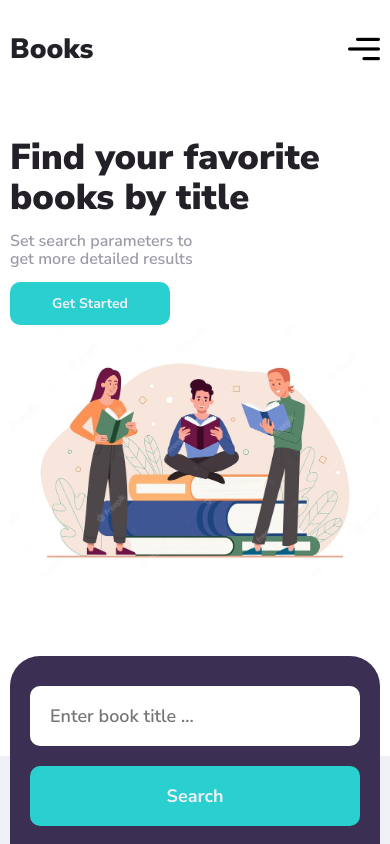
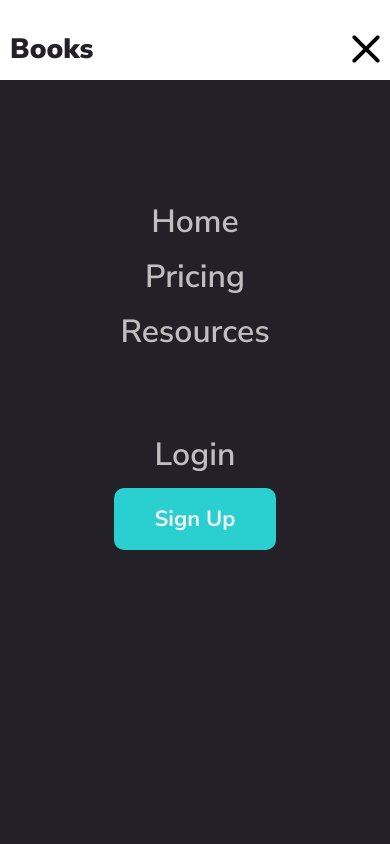
Before and after one commit to kivavlad/Google-books, a React (Create React App) app: page / in a window 390 px wide. Both pictures are taken after a click on the element 364 px from the left and 49 px from the top of the page. Shown: the top 844 px of the page. Built offline with nearby package versions, Linux system fonts and the light colour scheme.

Commit message:
Добавил пагинацию и бургер меню для моб

```diff
--- /dev/null
+++ b/src/components/BurgerMenu/BurgerMenu.jsx
@@ -0,0 +1,23 @@
+import React from "react";
+import style from "./burger.module.scss";
+import { Link } from "react-router-dom";
+
+
+const BurgerMenu = () => {
+
+    return (
+        <div className={style.burger_form}>
+            <div className={style.burger_links}>
+                <Link to="/" className={style.burger_link}>Home</Link>
+                <Link to="/" className={style.burger_link}>Pricing</Link>
+                <Link to="/" className={style.burger_link}>Resources</Link>
+            </div>
+            <div className={style.burger_buttons}>
+                <Link to="/" className={style.burger_link}>Login</Link>
+                <button className={style.burger_button}>Sign Up</button>
+            </div>
+        </div>
+    )
+}
+
+export default BurgerMenu
--- /dev/null
+++ b/src/components/BurgerMenu/burger.module.scss
@@ -0,0 +1,40 @@
+.burger_form {
+    display: flex;
+    flex-direction: column;
+    align-items: center;
+    justify-content: center;
+    gap: 80px;
+}
+
+.burger_links {
+    display: flex;
+    flex-direction: column;
+    align-items: center;
+    margin-top: 120px;
+    gap: 12px;
+}
+
+.burger_link {
+    font-size: 32px;
+    color: var(--gray-100);
+    text-decoration: none;
+}
+
+.burger_buttons {
+    display: flex;
+    flex-direction: column;
+    align-items: center;
+    justify-content: center;
+    gap: 12px;
+}
+
+.burger_button {
+    font-size: 22px;
+    font-weight: 700;
+    padding: 16px 40px;
+    text-align: center;
+    border: none;
+    border-radius: 10px;
+    color: var(--bg-light);
+    background-color: var(--primary-300);
+}
--- a/src/components/Footer/footer.module.scss
+++ b/src/components/Footer/footer.module.scss
@@ -37,8 +37,13 @@
     gap: 12px;
 
     img {
+
         @media (max-width: 900px) {
             width: 25px;
+        }
+
+        @media (max-width: 500px) {
+            width: 22px;
         }
     }
 }
--- a/src/components/Form/Form.jsx
+++ b/src/components/Form/Form.jsx
@@ -7,22 +7,23 @@ import { MAX_RESULTS, CATEGORY_SELECT_OPTIONS, SORT_SELECT_OPTIONS } from "../..
 
 
 const Form = (props) => {
-    const {setTotalResults, books, setBooks, setLoading} = props;
+    const {setTotalResults, setBooks, setLoading, setInfo} = props;
     const { register, handleSubmit, formState: { errors } } = useForm();
 
     function onSubmit(data) {
         getBooks(data);
+        setInfo(data);
     }
 
     async function getBooks(data) {
-        const startIndex = books.length + MAX_RESULTS;
+
         setLoading(true);
         await
-        api.get(`/v1/volumes?q=${data.title}+subject:${data.category}&maxResults=${MAX_RESULTS}&startIndex=${startIndex}&orderBy=${data.sorting}&key=${process.env.REACT_APP_API_KEY}`)
+        api.get(`/v1/volumes?q=${data.title}+subject:${data.category}&maxResults=${MAX_RESULTS}&startIndex=0&orderBy=${data.sorting}&key=${process.env.REACT_APP_API_KEY}`)
         .then((response) => {
-            console.log(response.data.items);
             setBooks(response.data.items);
             setTotalResults(response.data.totalItems);
+            localStorage.setItem("total", response.data.totalItems);
             setLoading(false);
         })
         .catch((error) => {
@@ -66,9 +67,9 @@ const Form = (props) => {
                         {...register('category')}
                         className={style.select}
                     >
-                        {CATEGORY_SELECT_OPTIONS.map((categoty) => {
+                        {CATEGORY_SELECT_OPTIONS.map((categoty, index) => {
                             return(
-                                <option key={categoty.id} value={categoty.value}>{categoty.name}</option>
+                                <option key={index} value={categoty.value}>{categoty.name}</option>
                             )
                         })}
                     </select>
@@ -80,9 +81,9 @@ const Form = (props) => {
                         {...register('sorting')}
                         className={style.select}
                     >
-                        {SORT_SELECT_OPTIONS.map((element) => {
+                        {SORT_SELECT_OPTIONS.map((element, index) => {
                             return(
-                                <option key={element.id} value={element.value}>{element.name}</option>
+                                <option key={index} value={element.value}>{element.name}</option>
                             )
                         })}
                     </select>
--- a/src/components/Header/Header.jsx
+++ b/src/components/Header/Header.jsx
@@ -1,10 +1,22 @@
-import React from "react";
+import React, { useState, useEffect } from "react";
 import style from "./header.module.scss";
 import { Link } from "react-router-dom";
 import burgerIcon from "../../assets/images/burger.png";
+import closeIcon from "../../assets/images/close_icon.svg";
+import BurgerMenu from "../BurgerMenu/BurgerMenu";
 
 
 const Header = () => {
+    let [burgerActive, setBurgerActive] = useState(false);
+
+    useEffect(() => {
+        if (burgerActive) {
+            document.body.style.overflow = "hidden";
+        } else {
+            document.body.style.overflow = "unset";
+        }
+    }, [burgerActive]);
+
 
     return (
         <header className={style.header}>
@@ -28,8 +40,11 @@ const Header = () => {
                         <button className={style.button}>Sign Up</button>
                     </div>
 
-                    <div className={style.burger}>
-                        <img src={burgerIcon} alt="" />
+                    <div onClick={() => setBurgerActive(burgerActive = !burgerActive)} className={style.burger}>
+                        <img src={burgerActive ? closeIcon : burgerIcon} alt="" />
+                        <div className={burgerActive ? style.burger_container_active : style.burger_container}>
+                            <BurgerMenu setBurgerActive={setBurgerActive} />
+                        </div>
                     </div>
 
                 </div>
--- a/src/components/Header/header.module.scss
+++ b/src/components/Header/header.module.scss
@@ -89,9 +89,28 @@
             height: 42px;
 
             @media (max-width: 500px) {
-                width: 32px;
-                height: 32px;
+                width: 28px;
+                height: 28px;
             }
         }
     }
 }
+
+.burger_container_active {
+    display: block;
+    position: fixed;
+    top: 80px;
+    left: 0;
+    right: 0;
+    bottom: 0;
+    width: 100%;
+    height: 100%;
+    background-color: var(--gray-900);
+    z-index: 99;
+    transition: .2s ease;
+    overflow: hidden;
+}
+
+.burger_container {
+    display: none;
+}
--- a/src/components/Main/Main.jsx
+++ b/src/components/Main/Main.jsx
@@ -1,8 +1,10 @@
-import React, {useState} from "react";
+import React, {useEffect, useState} from "react";
 import style from "./main.module.scss";
 import Form from "../Form/Form";
 import ResultBooksCards from "../ResultBookCards/ResultBooksCards";
 import { Loader } from "../Loader/Loader";
+import { MAX_RESULTS } from "../../params";
+import api from "../../axios/api";
 
 import heroImage from "../../assets/images/hero-image.jpg";
 import bgImage from "../../assets/images/bg-image.png";
@@ -12,12 +14,31 @@ const Main = (props) => {
     const {books, setBooks} = props;
     const [totalResults, setTotalResults] = useState(null);
     const [loading, setLoading] = useState(false);
+    const [info, setInfo] = useState({});
 
     function reset() {
         setTotalResults([]);
         setBooks([]);
+        localStorage.clear();
     }
 
+    useEffect(() => {
+        if(localStorage.getItem("total") !== null) {
+            setTotalResults(localStorage.getItem("total"))
+        }
+    }, [setTotalResults])
+
+    async function getMoreBooks() {
+        const startIndex = books.length + MAX_RESULTS;
+        await
+        api.get(`/v1/volumes?q=${info.title}+subject:${info.category}&maxResults=${MAX_RESULTS}&startIndex=${startIndex}&orderBy=${info.sorting}&key=${process.env.REACT_APP_API_KEY}`)
+        .then((response) => {
+            setBooks([...books, ...response.data.items]);
+        })
+        .catch((error) => {
+            console.log(error);
+        })
+    }
 
     return (
         <>
@@ -44,8 +65,8 @@ const Main = (props) => {
                     <Form
                         setTotalResults={setTotalResults}
                         setBooks={setBooks}
-                        books={books}
                         setLoading={setLoading}
+                        setInfo={setInfo}
                     />
                 </div>
             </section>
@@ -72,9 +93,11 @@ const Main = (props) => {
                                             <ResultBooksCards books={books} />
                                         </div>
 
-                                        <div className={style.search_result_button_container}>
-                                            <button type='submit'>Load more</button>
-                                        </div>
+                                        {(localStorage.getItem("total") > MAX_RESULTS) &&
+                                            <div className={style.search_result_button_container}>
+                                                <button onClick={() => getMoreBooks()} type='submit'>Load more</button>
+                                            </div>
+                                        }
 
                                     </div>
                                 :
--- a/src/components/Main/main.module.scss
+++ b/src/components/Main/main.module.scss
@@ -143,7 +143,7 @@
     position: absolute;
     margin-top: -100px;
     width: 100%;
-    z-index: 999;
+    z-index: 9;
 }
 
 .result_section {
@@ -253,6 +253,7 @@
 
     @media (max-width: 900px) {
         grid-template-columns: repeat(2, 1fr);
+        margin: 40px 10px;
     }
 
     @media (max-width: 550px) {
--- a/src/components/ResultBookCards/ResultBooksCards.jsx
+++ b/src/components/ResultBookCards/ResultBooksCards.jsx
@@ -9,10 +9,10 @@ const ResultBooksCards = (props) => {
         <>
             {books &&
                 <>
-                    {books.map((book) => {
+                    {books.map((book, index) => {
                         return (
                             <BookCard
-                                key={book.id}
+                                key={index}
                                 book={book}
                             />
                         )
--- a/src/params.js
+++ b/src/params.js
@@ -1,16 +1,16 @@
 export const CATEGORY_SELECT_OPTIONS = [
-    {id: 1, name: 'All', value: '' },
-    {id: 2, name: 'Art', value: 'Art' },
-    {id: 3, name: 'Biography', value: 'Biography' },
-    {id: 4, name: 'Computers', value: 'Computers' },
-    {id: 5, name: 'History', value: 'History' },
-    {id: 6, name: 'Medical', value: 'Medical' },
-    {id: 7, name: 'Poetry', value: 'Poetry' },
+    { name: 'All', value: '' },
+    { name: 'Art', value: 'Art' },
+    { name: 'Biography', value: 'Biography' },
+    { name: 'Computers', value: 'Computers' },
+    { name: 'History', value: 'History' },
+    { name: 'Medical', value: 'Medical' },
+    { name: 'Poetry', value: 'Poetry' },
 ];
 
 export const SORT_SELECT_OPTIONS = [
-    {id: 11, name: 'Relevance', value: 'Relevance' },
-    {id: 12, name: 'Newest', value: 'Newest' },
+    { name: 'Relevance', value: 'Relevance' },
+    { name: 'Newest', value: 'Newest' },
 ];
 
-export const MAX_RESULTS = 30;
+export const MAX_RESULTS = 32;
```
